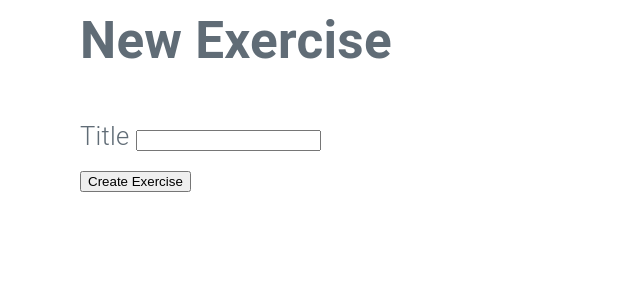
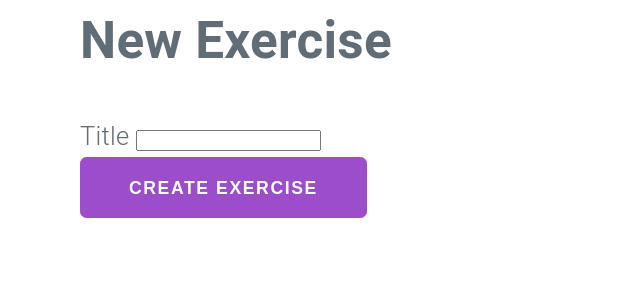
Before and after one commit to CPNV-ES/Maw11-JBM, a PHP site: page /exercises/new in a window 1280 px wide. Shown: the part 80-380 px from the top of the page, without its empty margins (0-640 px from the left). Run offline with PHP 8.4, Linux system fonts and the light colour scheme.

Commit message:
feat: enhance styling of input fields in create.php

```diff
--- a/app/View/exercises/create.php
+++ b/app/View/exercises/create.php
@@ -4,10 +4,10 @@
     <form action="/exercises" accept-charset="UTF-8" method="post" enctype="multipart/form-data">
         <div class="field">
             <label for="exercise_title">Title</label>
-            <input type="text" name="exercise_title" id="exercise_title" required/>
+            <input class="input" type="text" name="exercise_title" id="exercise_title" required/>
         </div>
         <div class="actions">
-            <input type="submit" name="commit" value="Create Exercise" data-disable-with="Create Exercise"/>
+            <input class="button" type="submit" name="commit" value="Create Exercise" data-disable-with="Create Exercise"/>
         </div>
     </form>
 </div>
```
